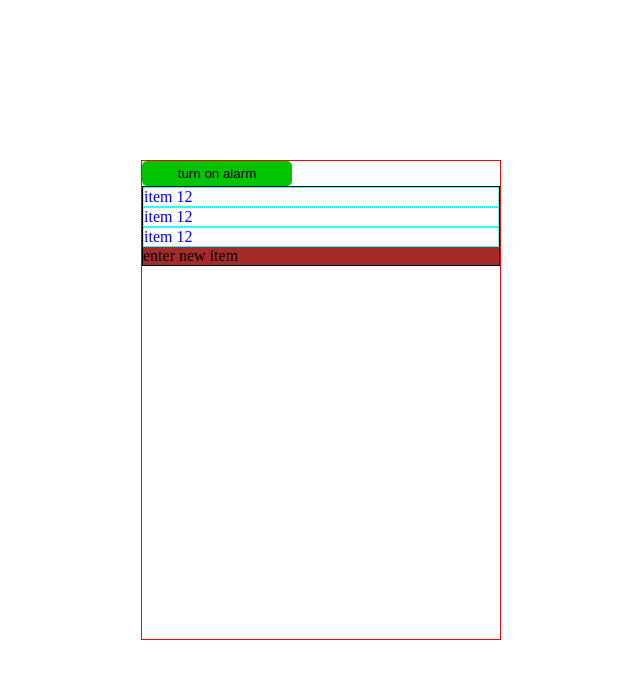
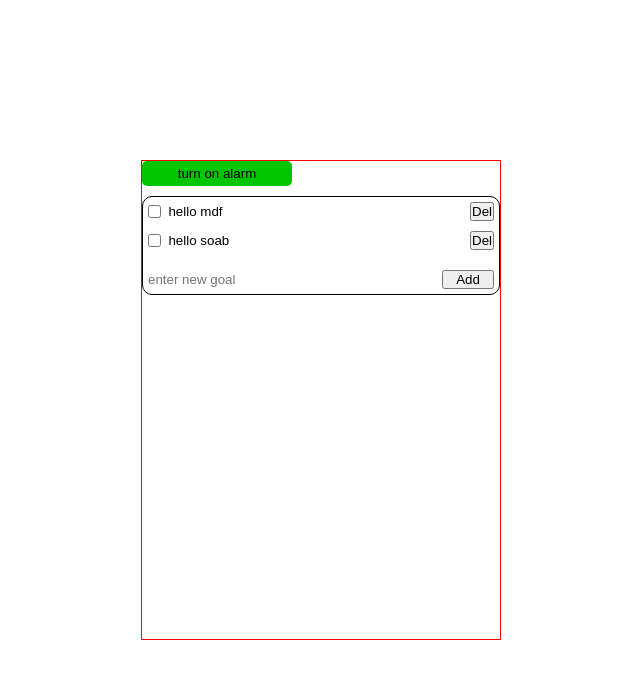
Before and after one commit to danifromecuador/we-are-what-we-repeatedly-do, a React (Vite) app: page / in a window 1280 px wide. Shown: the top 678 px of the page, without its empty margins (319-959 px from the left). Built offline with nearby package versions, Linux system fonts and the light colour scheme.

Commit message:
Add style and test props

```diff
--- a/src/todo/components/Item.jsx
+++ b/src/todo/components/Item.jsx
@@ -1,9 +1,16 @@
 import '../styles/Item.css'
 
-export const Item = () => {
+export const Item = ({ Text }) => {
+
   return (
-    <div className="item">
-      item 12
-    </div>
+    <li className='item'>
+      <input type="checkbox" />
+      <input
+        className='input-text'
+        type="text"
+        value={Text}
+      />
+      <input type="button" value="Del" />
+    </li>
   )
 }
--- a/src/todo/components/Items.jsx
+++ b/src/todo/components/Items.jsx
@@ -3,10 +3,9 @@ import '../styles/Items.css'
 
 export const Items = () => {
   return (
-    <div className="to-do-items">
-      <Item />
-      <Item />
-      <Item />
-    </div>
+    <ul className="to-do-items">
+      <Item Text={"hello mdf"} />
+      <Item Text={"hello soab"} />
+    </ul>
   )
 }
--- a/src/todo/components/New.jsx
+++ b/src/todo/components/New.jsx
@@ -3,7 +3,8 @@ import '../styles/New.css'
 export const New = () => {
   return (
     <div className="new">
-      enter new item
+      <input className='input-text' type="text" name="" id="" placeholder='enter new goal'/>
+      <input className='add-btn' type="button" value="Add" />
     </div>
   )
 }
--- a/src/todo/styles/Item.css
+++ b/src/todo/styles/Item.css
@@ -1,3 +1,6 @@
 .item {
-  border: 1px dotted aqua;
+  margin: 0 auto;
+  padding: 5px;
+  display: flex;
+  justify-content: space-between;
 }
--- a/src/todo/styles/Items.css
+++ b/src/todo/styles/Items.css
@@ -1,3 +1,3 @@
 .to-do-items {
-  color: blue;
+  margin-bottom: 10px;
 }
--- a/src/todo/styles/New.css
+++ b/src/todo/styles/New.css
@@ -1,3 +1,12 @@
 .new {
-  background-color: brown;
+  padding: 5px;
 }
+
+.input-text {
+  width: 85%;
+  border: none;
+}
+
+.add-btn {
+  width: 15%;
+}
--- a/src/todo/styles/ToDo.css
+++ b/src/todo/styles/ToDo.css
@@ -1,3 +1,5 @@
 .to-do {
   border: 1px solid black;
+  border-radius: 10px;
+  margin: 10px 0;
 }
```
